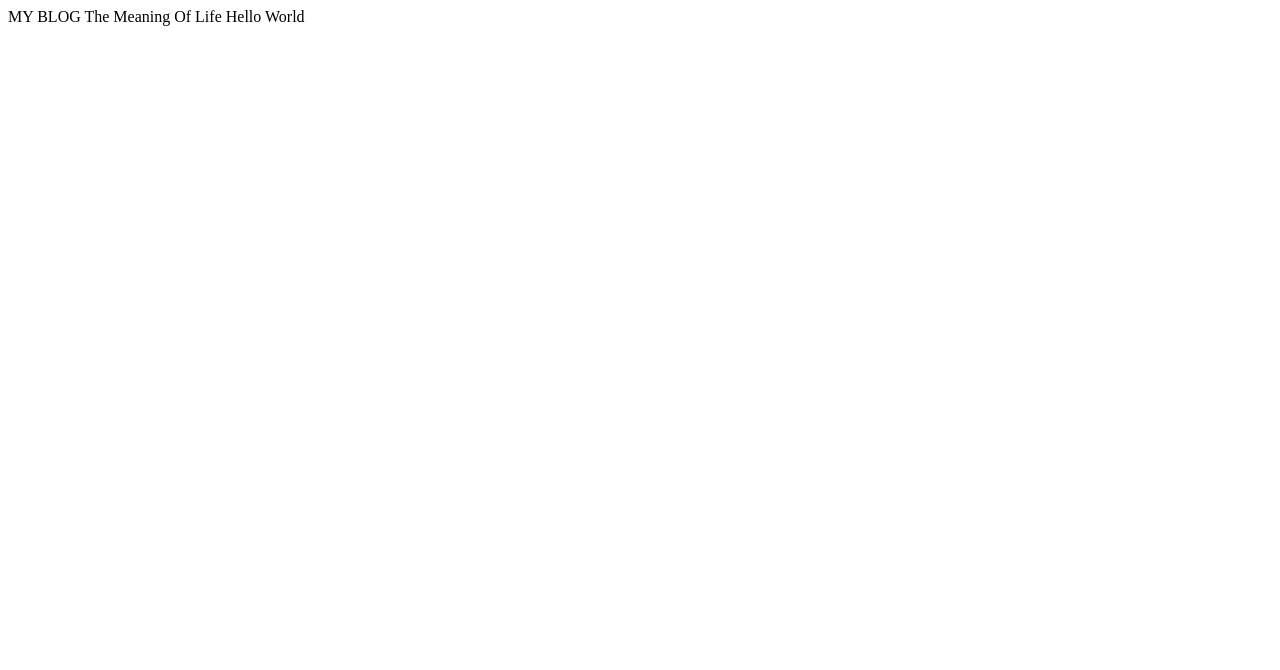
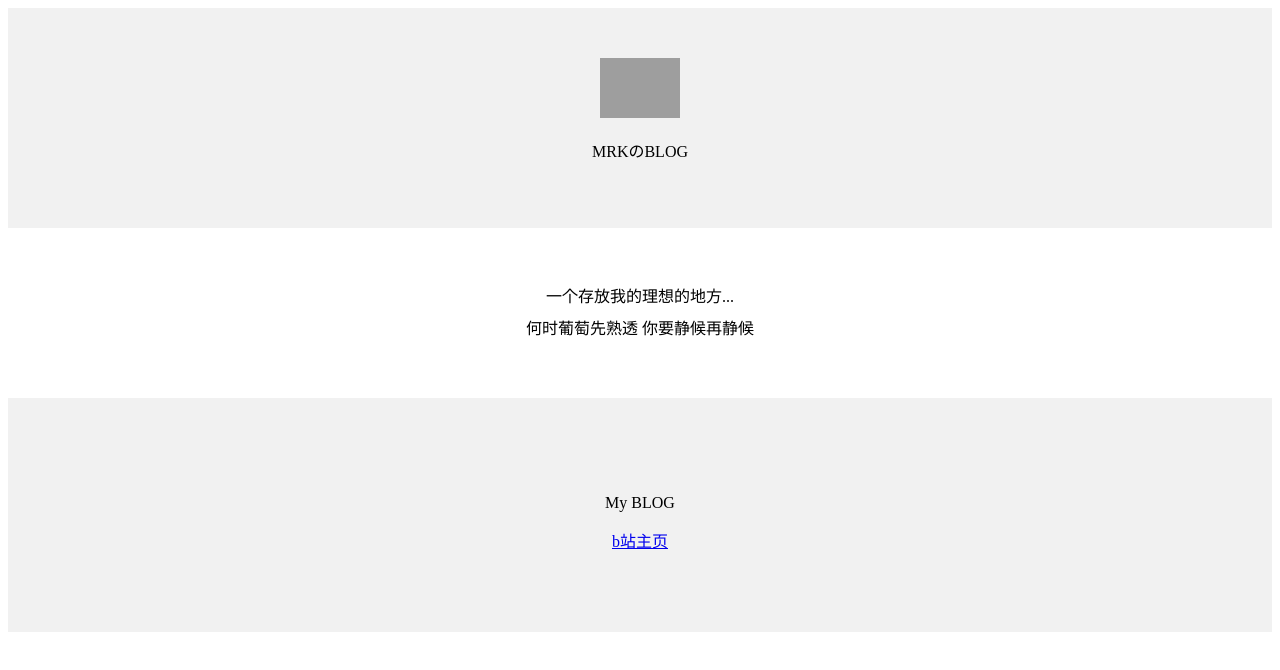
Before and after one commit to mrk-temple/mrk_temple.github.io, a plain HTML site: page index.html in a window 1280 px wide. Drawn offline with Linux system fonts and the light colour scheme; grey boxes are pictures that could not be loaded.

Commit message:
Update index.html

```diff
--- a/index.html
+++ b/index.html
@@ -1,13 +1,35 @@
 <!DOCTYPE html>
-<html lang="en">
+<html>
 <head>
-    <meta charset="UTF-8">
-    <meta name="viewport" content="width=device-width, initial-scale=1.0">
-    <title>MRK BLOG</title>
+<meta charset="utf-8">
+<title>MRKのBLOG</title>
 </head>
 <body>
-    MY BLOG
-    The Meaning Of Life
-        Hello World
+  <div style="
+		background-color:#f1f1f1;
+		text-align:center;
+		padding:50px
+	">
+	<img src="https://i.imgs.ovh/2025/05/17/SqQPb.png" alt="MRK" width="80" heigh="80" />
+    <p>MRKのBLOG</p>
+	</div>
+	<div style="
+		max-width:700px;
+		margin: 30px auto;
+		padding:15px;
+		line-height:1.0
+      ">
+      <p style=text-align:center>一个存放我的理想的地方...
+      <p>
+      <p style=text-align:center>何时葡萄先熟透 你要静候再静候
+      <p>
+   </div>
+	<div style="
+		background-color:#f1f1f1;
+		text-align:center;
+		padding:80px
+	">
+      <p>My BLOG</p>
+      <a href="https://space.bilibili.com/499503337?spm_id_from=333.788.0.0">b站主页</a>
 </body>
 </html>
```
